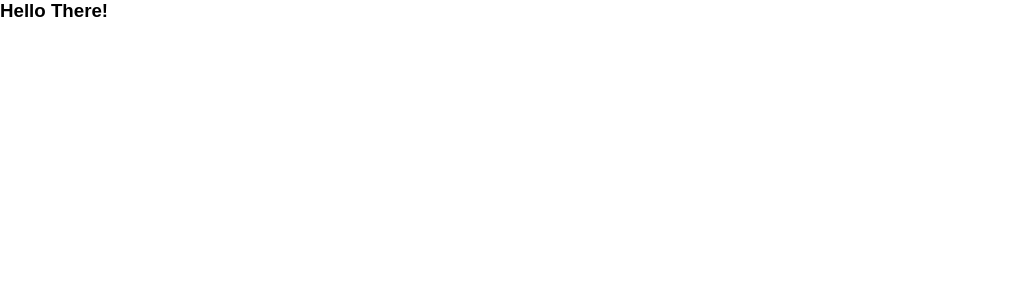
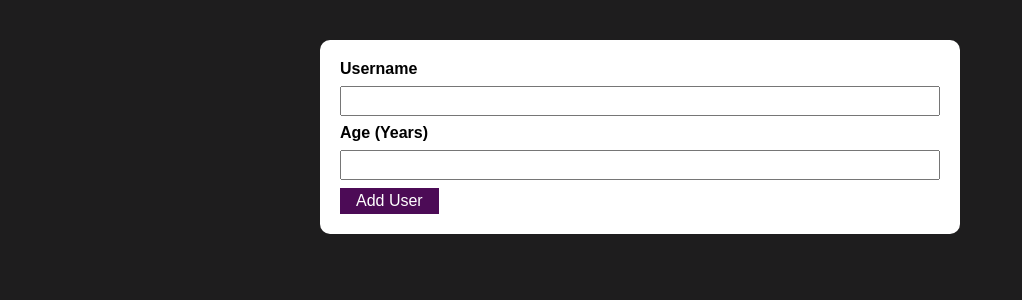
Before and after one commit to marcoschultznunes/academind-react-project-users-list, a React (Create React App) app: page / in a window 1280 px wide. Shown: the top 300 px of the page, without its empty margins (0-1022 px from the left). Built offline with nearby package versions, Linux system fonts and the light colour scheme; the HTML template or start-up script is replaced by a standard one.

Commit message:
UserForm HTML & CSS

```diff
--- a/src/App.jsx
+++ b/src/App.jsx
@@ -1,8 +1,9 @@
 import React from "react";
+import UserForm from "./components/form/UserForm";
 
 const App = () => {
     return <React.Fragment>
-        <h3>Hello There!</h3>
+        <UserForm />
     </React.Fragment>;
 };
 
--- /dev/null
+++ b/src/components/form/UserForm.css
@@ -0,0 +1,31 @@
+#user-form {
+    background-color: #ffffff;
+    padding: 20px;
+}
+.input-container {
+    display: flex;
+    flex-direction: column;
+    margin-bottom: var(--tiny-margin);
+}
+#user-form label {
+    font-size: 1rem;
+    font-weight: bold;
+    margin-bottom: var(--tiny-margin);
+}
+#user-form input {
+    font-size: 1rem;
+    padding: 4px;
+}
+#user-form input:focus {
+    outline-color: var(--color-purple);
+}
+#user-form button[type="submit"] {
+    background-color: var(--color-purple);
+    border: none;
+    color: #ffffff;
+    font-size: 1rem;
+    padding: 4px 16px;
+}
+#user-form button[type="submit"]:hover {
+    cursor: pointer;
+}
--- /dev/null
+++ b/src/components/form/UserForm.jsx
@@ -0,0 +1,23 @@
+import "./UserForm.css"
+
+const UserForm = () => {
+    const submitHandler = (e) => {
+        e.preventDefault()
+    }
+
+    return <form action="" className="round-container" id="user-form" onSubmit={submitHandler}>
+        <div className="input-container">
+            <label htmlFor="username">Username</label>
+            <input type="text" name="username"/>
+        </div>
+        <div className="input-container">
+            <label htmlFor="age">Age (Years)</label>
+            <input type="text" name="age"/>
+        </div>
+        <div className="submit-btn-container">
+            <button type="submit">Add User</button>
+        </div>
+    </form>
+}
+
+export default UserForm;
--- a/src/index.css
+++ b/src/index.css
@@ -1,3 +1,13 @@
+:root {
+  --color-lightgray: #464646;
+  --color-darkgray: #1e1d1e;
+  --color-purple: rgba(76,11,86,1);
+  --big-margin: 40px;
+  --normal-margin: 20px;
+  --small-margin: 10px;
+  --tiny-margin: 8px;
+}
+
 * {
   box-sizing: border-box;
   margin: 0;
@@ -5,6 +15,16 @@
 }
 
 body {
-  -webkit-font-smoothing: antialiased;
-  -moz-osx-font-smoothing: grayscale;
+  background-color: var(--color-darkgray);
+  font-size: 16px;
+  padding: 40px 25vw;
 }
+@media (max-width: 500px){
+  body{
+    padding: 20px 20px;
+  }
+}
+
+.round-container {
+  border-radius: 10px;
+}
```
Also changed, not shown: src/components/list/UsersList.jsx (added, +9 -0 lines).
